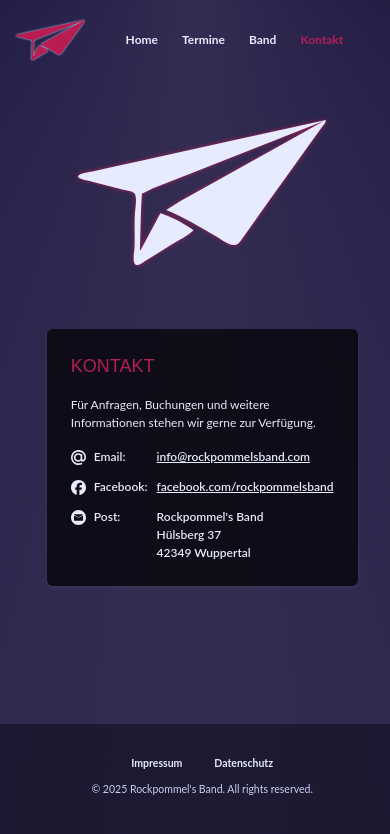
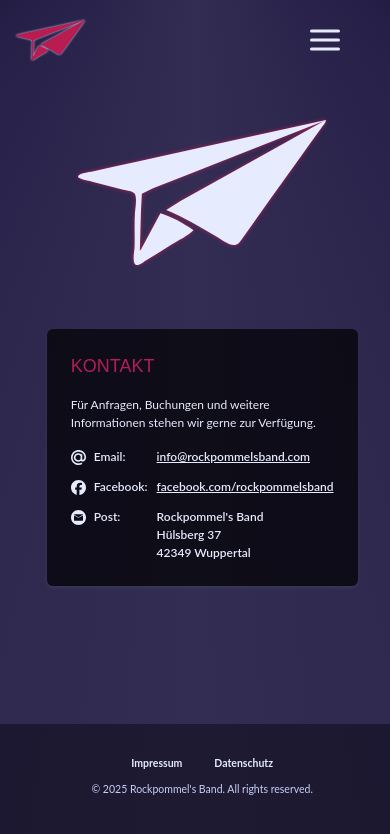
Before and after one commit to ManuKapolke/rockpommelsband, a React (Vite) app: page /kontakt in a window 390 px wide. Shown: the top 834 px of the page. Built offline with nearby package versions, Linux system fonts and the light colour scheme; a web font is replaced by a local one.

Commit message:
Add burger menu

```diff
--- a/src/components/Header/Header.module.less
+++ b/src/components/Header/Header.module.less
@@ -34,6 +34,12 @@
   }
 }
 
+.desktopNav {
+  @media @breakpoint-tablet {
+    display: none;
+  }
+}
+
 .navList {
   display: flex;
   justify-content: flex-end;
@@ -62,3 +68,85 @@
     gap: 24px;
   }
 }
+
+.burgerButton {
+  display: none;
+  position: absolute;
+  right: var(--page-side-padding);
+  top: 50%;
+  transform: translateY(-50%);
+  background: none;
+  border: none;
+  cursor: pointer;
+  padding: 0;
+  color: var(--font-color-main);
+  z-index: 1;
+
+  @media @breakpoint-tablet {
+    display: block;
+  }
+
+  &:hover {
+    color: var(--font-color-hover);
+  }
+
+  &:focus-visible {
+    outline: 2px solid var(--font-color-hover);
+    outline-offset: 4px;
+    border-radius: 4px;
+  }
+}
+
+.burgerIcon {
+  display: block;
+}
+
+.mobileMenu {
+  position: fixed;
+  top: 0;
+  right: 0;
+  bottom: 0;
+  left: 0;
+  width: 100%;
+  height: 100vh;
+  min-height: 100vh;
+  background-color: var(--mobile-menu-color-bg);
+  backdrop-filter: blur(8px);
+  padding: 120px 32px 32px;
+  overflow-y: auto;
+
+  @media (min-width: 769px) {
+    display: none;
+  }
+}
+
+.mobileNavList {
+  display: flex;
+  flex-direction: column;
+  align-items: center;
+  gap: 24px;
+  padding-inline-start: unset;
+  list-style: none;
+
+  li {
+    list-style: none;
+
+    a {
+      display: block;
+      font-weight: 600;
+      font-size: 1.5rem;
+      text-decoration: none;
+      color: var(--font-color-main);
+      padding: 12px 0;
+      transition: color 200ms;
+
+      &:hover:not([aria-current="page"]) {
+        color: var(--font-color-hover);
+      }
+
+      &[aria-current="page"] {
+        color: var(--font-color-headline);
+      }
+    }
+  }
+}
--- a/src/components/Header/Header.tsx
+++ b/src/components/Header/Header.tsx
@@ -3,30 +3,144 @@ import styles from "./Header.module.less";
 import React from "react";
 import PaperplaneIcon from "../../assets/papierflieger.svg";
 import PaperplaneLightIcon from "../../assets/papierflieger-hell.svg";
+import { motion, AnimatePresence } from "motion/react";
+import { Menu, X } from "react-feather";
 
-// TODO: Aktuelle Seite in hover Farbe
-// TODO: Burger-Menü
 export const Header = () => {
+  const [isLogoHovered, setIsLogoHovered] = React.useState(false);
+  const [isMenuOpen, setIsMenuOpen] = React.useState(false);
+  const [scrollbarWidth, setScrollbarWidth] = React.useState(0);
+  const headerRef = React.useRef<HTMLElement>(null);
+
   React.useEffect(() => {
     const handleScroll = () => {
-      const header = document.querySelector(`.${styles.root}`);
+      const header = headerRef.current;
+      if (!header) return;
+
+      // Don't update blur state when menu is open
+      if (isMenuOpen) return;
+
       if (window.scrollY > 0) {
-        header?.classList.add(styles.scrolled);
+        header.classList.add(styles.scrolled);
       } else {
-        header?.classList.remove(styles.scrolled);
+        header.classList.remove(styles.scrolled);
       }
     };
 
     window.addEventListener("scroll", handleScroll);
+    // Initial check
+    handleScroll();
+
     return () => {
       window.removeEventListener("scroll", handleScroll);
     };
-  }, []);
+  }, [isMenuOpen, styles.scrolled]);
 
-  const [isLogoHovered, setIsLogoHovered] = React.useState(false);
+  React.useEffect(() => {
+    if (isMenuOpen) {
+      // Save current scroll position
+      const scrollY = window.scrollY;
+      const header = headerRef.current;
+
+      // Save original scroll behavior
+      const originalScrollBehavior =
+        document.documentElement.style.scrollBehavior;
+      // Temporarily disable smooth scrolling
+      document.documentElement.style.scrollBehavior = "auto";
+
+      // Calculate scrollbar width to prevent layout shift
+      const scrollbarWidthValue =
+        window.innerWidth - document.documentElement.clientWidth;
+
+      // Disable scrolling after opening animation completes (0.3s)
+      const scrollDisableTimeout = setTimeout(() => {
+        setScrollbarWidth(scrollbarWidthValue);
+        document.body.style.position = "fixed";
+        document.body.style.top = `-${scrollY}px`;
+        document.body.style.width = "100%";
+        document.body.style.overflow = "hidden";
+        // Add padding to compensate for scrollbar to prevent flickering
+        if (scrollbarWidthValue > 0) {
+          document.body.style.paddingRight = `${scrollbarWidthValue}px`;
+        }
+      }, 300);
+
+      // Remove blur from header after opening animation completes (0.3s)
+      // Menu overlay will have blur instead
+      const blurRemovalTimeout = setTimeout(() => {
+        if (header) {
+          header.classList.remove(styles.scrolled);
+        }
+      }, 300); // Match menu opening animation duration
+
+      return () => {
+        // Clear timeouts if menu closes before animation completes
+        clearTimeout(scrollDisableTimeout);
+        clearTimeout(blurRemovalTimeout);
+        // Remove fixed positioning first
+        document.body.style.position = "";
+        document.body.style.top = "";
+        document.body.style.width = "";
+        document.body.style.overflow = "";
+        document.body.style.paddingRight = "";
+        // Reset scrollbar width state
+        setScrollbarWidth(0);
+        // Restore scroll position immediately after removing fixed
+        // Use explicit behavior: 'auto' to prevent smooth scrolling
+        window.scrollTo({ top: scrollY, left: 0, behavior: "auto" });
+        // Also set directly as fallback
+        document.documentElement.scrollTop = scrollY;
+        document.body.scrollTop = scrollY;
+        // Restore original scroll behavior
+        document.documentElement.style.scrollBehavior = originalScrollBehavior;
+
+        // After menu exit animation completes (0.3s), restore header blur if needed
+        setTimeout(() => {
+          if (header) {
+            const currentScrollY = window.scrollY;
+            if (currentScrollY > 0) {
+              header.classList.add(styles.scrolled);
+            } else {
+              header.classList.remove(styles.scrolled);
+            }
+          }
+        }, 300); // Match menu animation duration
+      };
+    }
+  }, [isMenuOpen, styles.scrolled]);
+
+  const closeMenu = () => setIsMenuOpen(false);
+
+  const menuVariants = {
+    closed: {
+      x: "100%",
+      opacity: 0,
+      transition: {
+        duration: 0.3,
+        ease: "easeInOut",
+      },
+    },
+    open: {
+      x: 0,
+      opacity: 1,
+      transition: {
+        duration: 0.3,
+        ease: "easeInOut",
+        staggerChildren: 0.1,
+        delayChildren: 0.1,
+      },
+    },
+  };
+
+  const navLinks = [
+    { to: "/", label: "Home" },
+    { to: "/termine", label: "Termine" },
+    { to: "/band", label: "Band" },
+    { to: "/kontakt", label: "Kontakt" },
+  ];
 
   return (
-    <header className={styles.root}>
+    <header ref={headerRef} className={styles.root}>
       <a
         href="/"
         className={styles.logo}
@@ -39,7 +153,7 @@ export const Header = () => {
           alt="Paper Plane Logo"
         />
       </a>
-      <nav>
+      <nav className={styles.desktopNav}>
         <ul className={styles.navList}>
           <li>
             <NavLink to="/">Home</NavLink>
@@ -85,6 +199,62 @@ export const Header = () => {
           </li>
         </ul>
       </nav>
+      <button
+        className={styles.burgerButton}
+        style={{
+          right:
+            scrollbarWidth > 0
+              ? `calc(var(--page-side-padding) + ${scrollbarWidth}px)`
+              : undefined,
+        }}
+        onClick={() => setIsMenuOpen(!isMenuOpen)}
+        aria-label="Toggle menu"
+        aria-expanded={isMenuOpen}
+      >
+        <motion.div
+          animate={isMenuOpen ? "open" : "closed"}
+          initial="closed"
+          variants={{
+            closed: { rotate: 0 },
+            open: { rotate: 180 },
+          }}
+          transition={{ duration: 0.3 }}
+        >
+          {isMenuOpen ? (
+            <X size={36} className={styles.burgerIcon} />
+          ) : (
+            <Menu size={36} className={styles.burgerIcon} />
+          )}
+        </motion.div>
+      </button>
+      <AnimatePresence>
+        {isMenuOpen && (
+          <>
+            <motion.nav
+              className={styles.mobileMenu}
+              variants={menuVariants}
+              initial="closed"
+              animate="open"
+              exit="closed"
+            >
+              <ul className={styles.mobileNavList}>
+                {navLinks.map((link) => (
+                  <li key={link.to} onClick={closeMenu}>
+                    <NavLink
+                      to={link.to}
+                      className={({ isActive }) =>
+                        isActive ? styles.active : undefined
+                      }
+                    >
+                      {link.label}
+                    </NavLink>
+                  </li>
+                ))}
+              </ul>
+            </motion.nav>
+          </>
+        )}
+      </AnimatePresence>
     </header>
   );
 };
--- a/src/global-styles.less
+++ b/src/global-styles.less
@@ -27,6 +27,7 @@ html {
   --font-color-headline: var(--rpb-color-b);
   --header-color-bg: none;
   --footer-color-bg: hsl(240deg 40% 5% / 50%);
+  --mobile-menu-color-bg: hsl(240deg 40% 5% / 80%);
   --shadow-color: 250deg 35% 11%;
 
   /* prettier-ignore */
```
